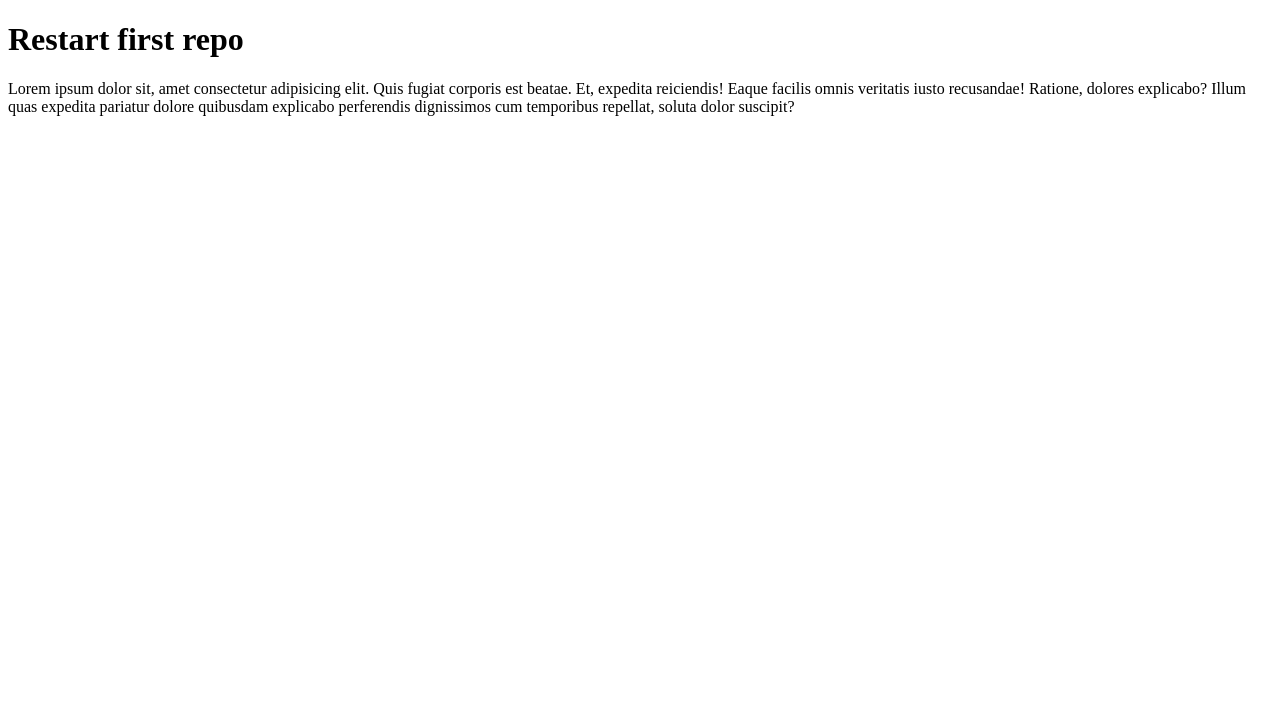
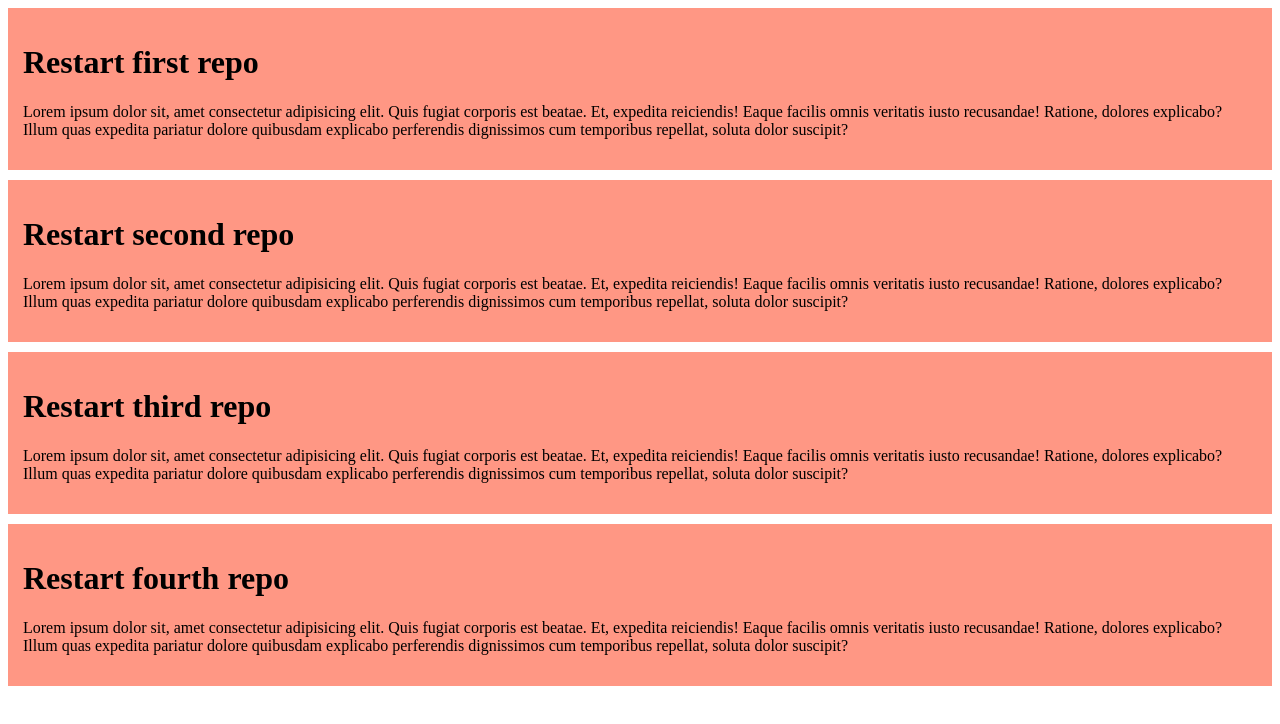
Before and after one commit to himelhere/module-3, a plain HTML site: page index.html in a window 1280 px wide. Drawn offline with Linux system fonts and the light colour scheme.

Commit message:
second commit

```diff
--- a/index.html
+++ b/index.html
@@ -5,9 +5,24 @@
     <meta http-equiv="X-UA-Compatible" content="IE=edge">
     <meta name="viewport" content="width=device-width, initial-scale=1.0">
     <title>module 3</title>
+    <link rel="stylesheet" href="styles/style.css">
 </head>
 <body>
-    <h1>Restart first repo</h1>
+    <div>
+        <h1>Restart first repo</h1>
     <p>Lorem ipsum dolor sit, amet consectetur adipisicing elit. Quis fugiat corporis est beatae. Et, expedita reiciendis! Eaque facilis omnis veritatis iusto recusandae! Ratione, dolores explicabo? Illum quas expedita pariatur dolore quibusdam explicabo perferendis dignissimos cum temporibus repellat, soluta dolor suscipit?</p>
+    </div>
+    <div>
+        <h1>Restart second repo</h1>
+    <p>Lorem ipsum dolor sit, amet consectetur adipisicing elit. Quis fugiat corporis est beatae. Et, expedita reiciendis! Eaque facilis omnis veritatis iusto recusandae! Ratione, dolores explicabo? Illum quas expedita pariatur dolore quibusdam explicabo perferendis dignissimos cum temporibus repellat, soluta dolor suscipit?</p>
+    </div>
+    <div>
+        <h1>Restart third repo</h1>
+    <p>Lorem ipsum dolor sit, amet consectetur adipisicing elit. Quis fugiat corporis est beatae. Et, expedita reiciendis! Eaque facilis omnis veritatis iusto recusandae! Ratione, dolores explicabo? Illum quas expedita pariatur dolore quibusdam explicabo perferendis dignissimos cum temporibus repellat, soluta dolor suscipit?</p>
+    </div>
+    <div>
+        <h1>Restart fourth repo</h1>
+    <p>Lorem ipsum dolor sit, amet consectetur adipisicing elit. Quis fugiat corporis est beatae. Et, expedita reiciendis! Eaque facilis omnis veritatis iusto recusandae! Ratione, dolores explicabo? Illum quas expedita pariatur dolore quibusdam explicabo perferendis dignissimos cum temporibus repellat, soluta dolor suscipit?</p>
+    </div>
 </body>
 </html>
--- /dev/null
+++ b/styles/style.css
@@ -0,0 +1,6 @@
+div{
+    padding: 15px;
+    margin-bottom: 10px;
+    background-color: rgba(255, 145, 125, 0.944);
+
+}
```
